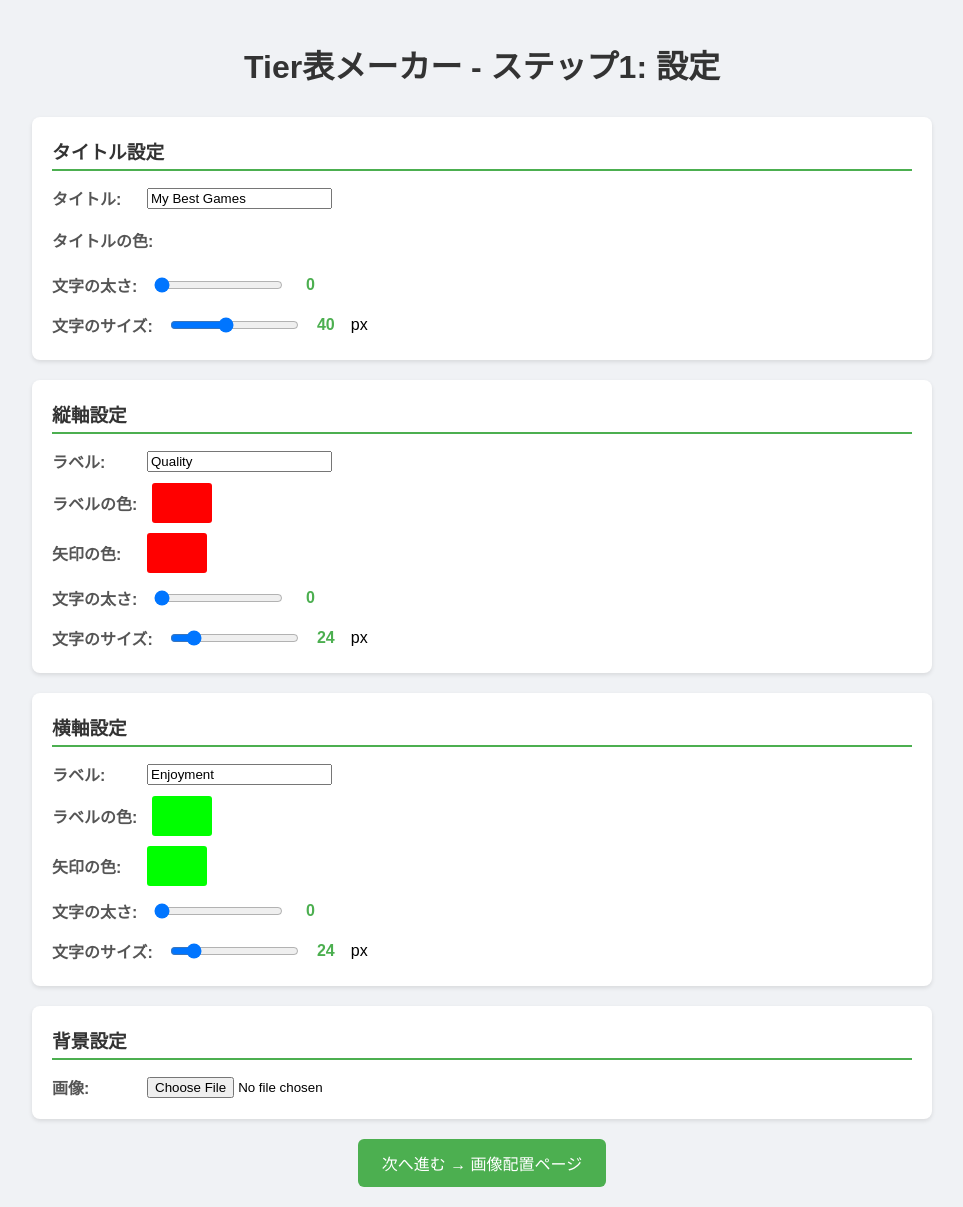
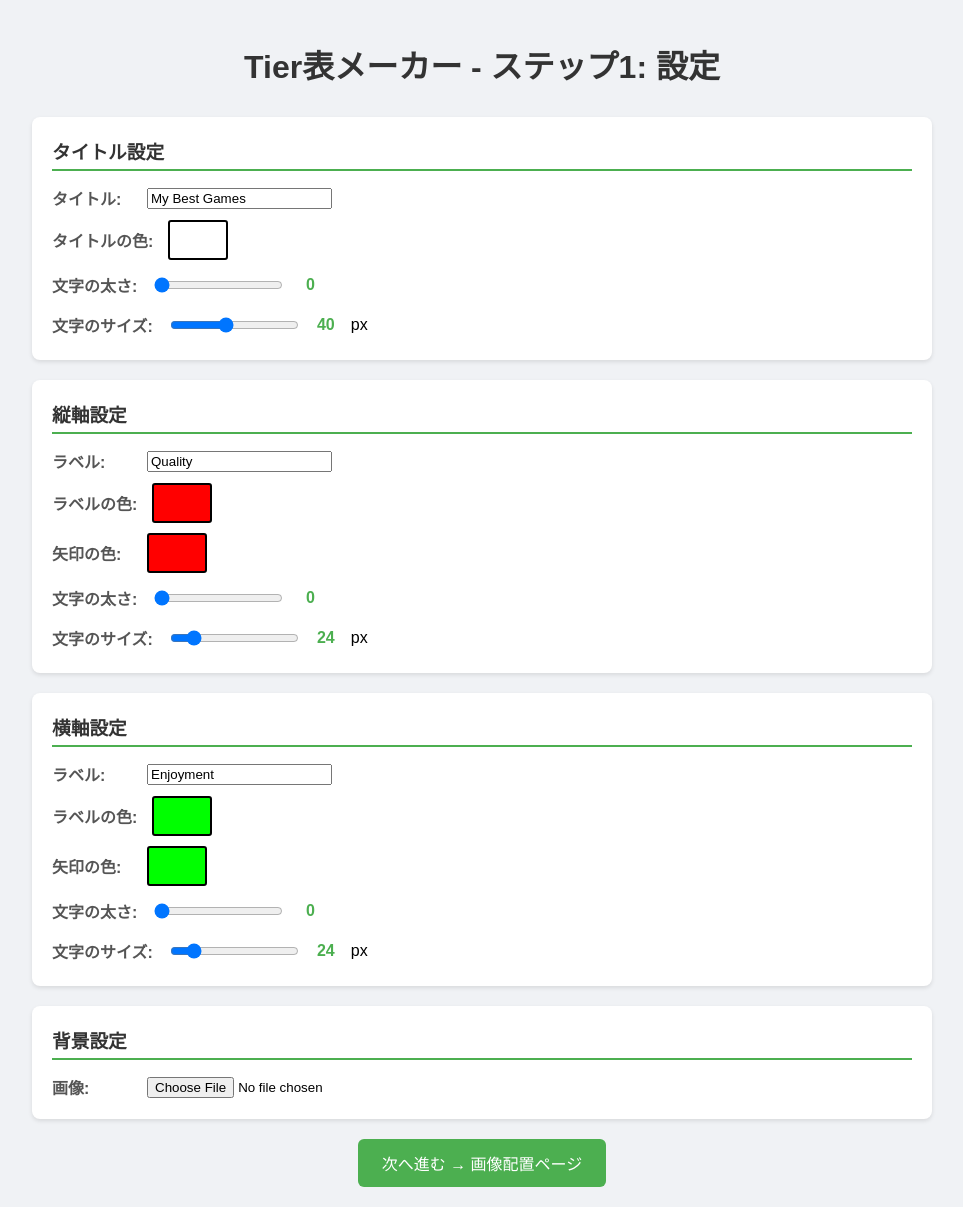
Before and after one commit to masato1224-git/Tier_chart_maker, a Flask app: page / in a window 1280 px wide. Shown: the whole page, without its empty margins (158-1121 px from the left). Run offline with Flask 3, Linux system fonts and the light colour scheme.

Commit message:
色プレビューに枠追加

```diff
--- a/home/templates/step1_settings.html
+++ b/home/templates/step1_settings.html
@@ -86,6 +86,7 @@
             right: 0;
             bottom: 0;
             border-radius: 3px;
+            border: 2px solid #000;
             pointer-events: none;
             z-index: 1;
         }
```
